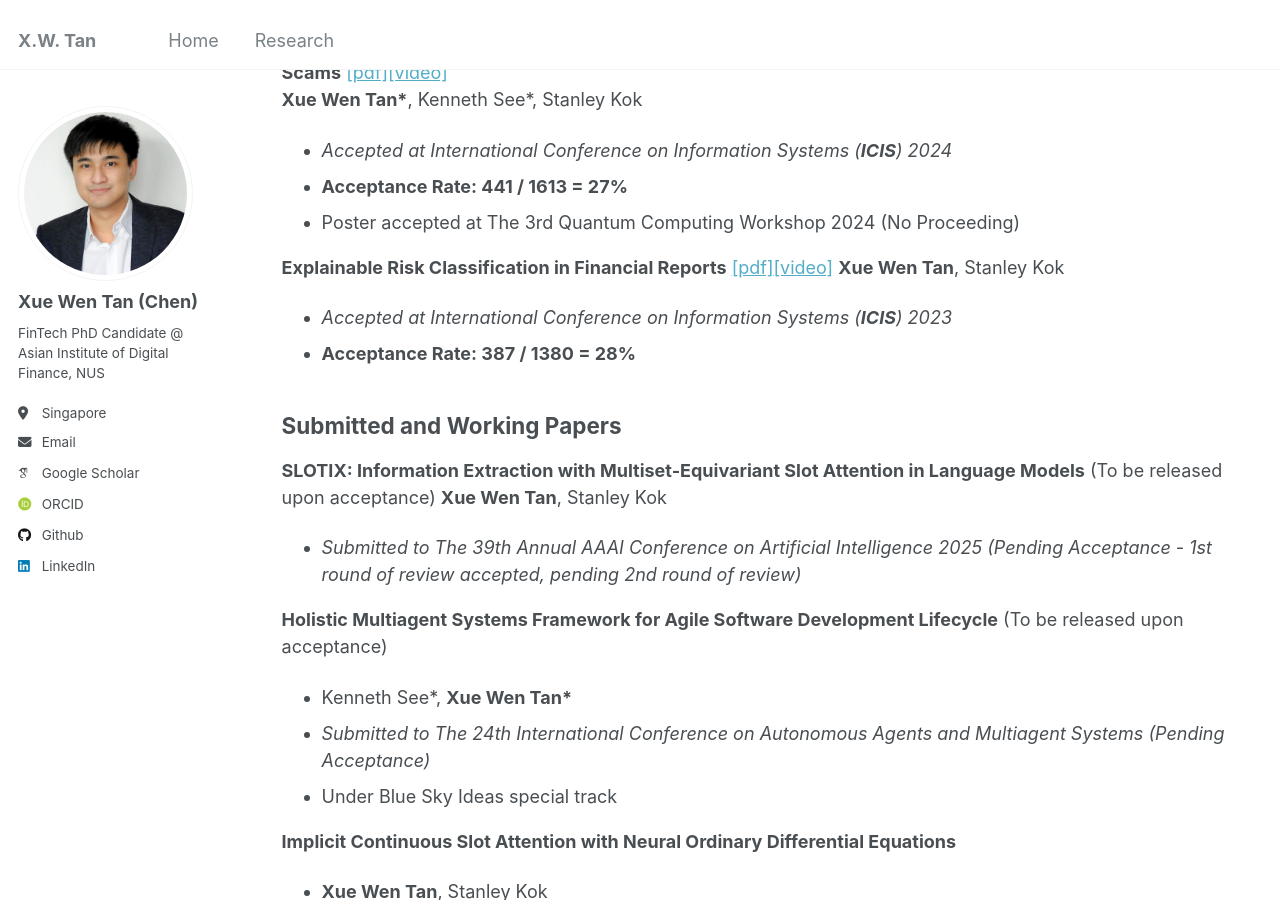
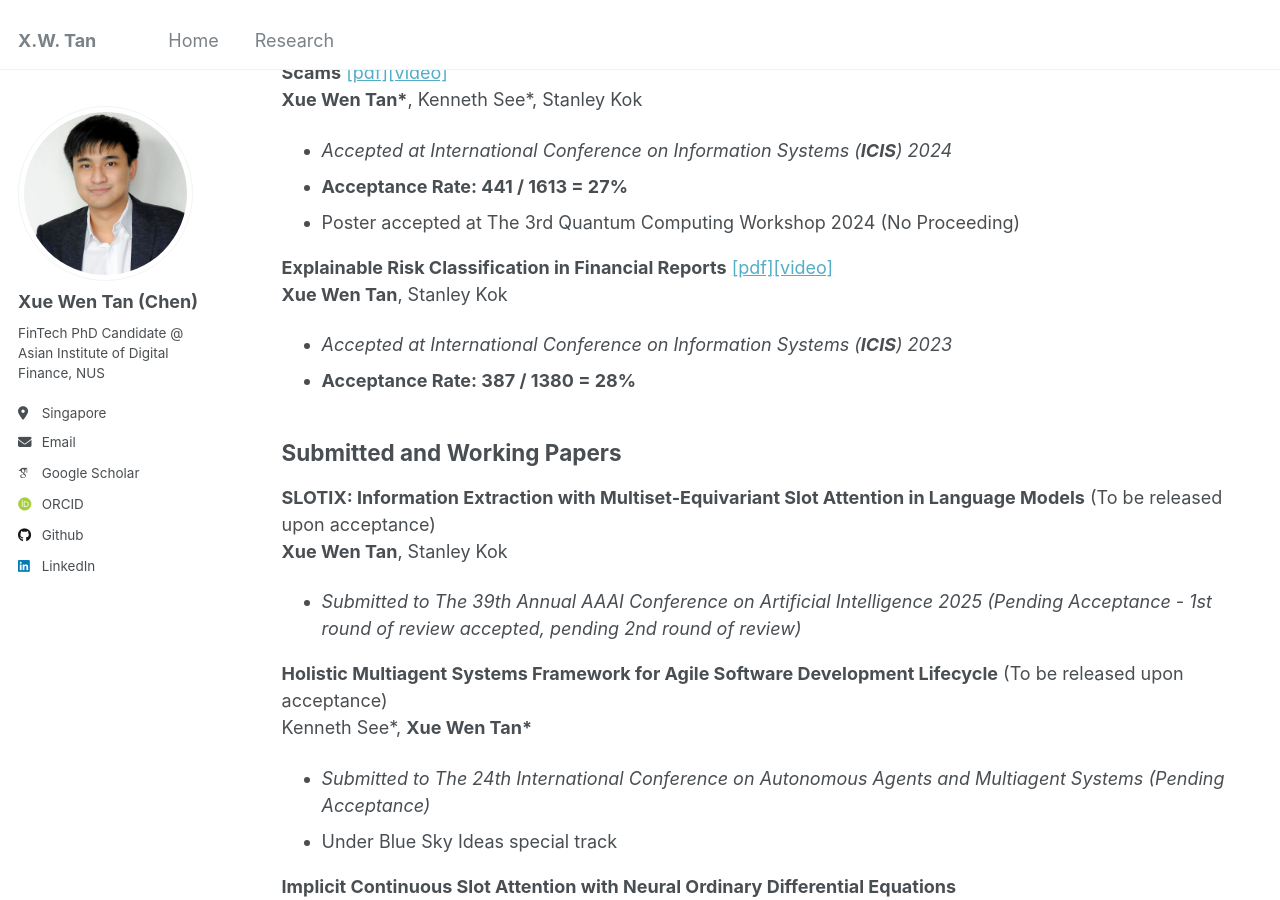
Before and after one commit to Chen-XueWen/Chen-XueWen.github.io, a Jekyll site: the page built from _pages/publications.md, in a window 1280 px wide and 900 px high, scrolled down 336 px. Built offline with Jekyll 4.4.1, drawn with Linux system fonts in a browser that asks for light colours; some web fonts are replaced.

```diff
--- a/_pages/publications.md
+++ b/_pages/publications.md
@@ -14,28 +14,28 @@ My current research mainly focus on Natural Language Processing, specifically on
   - **Acceptance Rate: 441 / 1613 = 27%**
   - Poster accepted at The 3rd Quantum Computing Workshop 2024 (No Proceeding)
 
-**Explainable Risk Classification in Financial Reports** [[pdf]](https://arxiv.org/abs/2405.01881)[[video]](https://aisel.aisnet.org/icis2023/blockchain/blockchain/3/)
+**Explainable Risk Classification in Financial Reports** [[pdf]](https://arxiv.org/abs/2405.01881)[[video]](https://aisel.aisnet.org/icis2023/blockchain/blockchain/3/)\
 **Xue Wen Tan**, Stanley Kok
   - *Accepted at International Conference on Information Systems (**ICIS**) 2023*
   - **Acceptance Rate: 387 / 1380 = 28%**
 
 ## Submitted and Working Papers
-**SLOTIX: Information Extraction with Multiset-Equivariant Slot Attention in Language Models** (To be released upon acceptance)
+**SLOTIX: Information Extraction with Multiset-Equivariant Slot Attention in Language Models** (To be released upon acceptance)\
 **Xue Wen Tan**, Stanley Kok
   - *Submitted to The 39th Annual AAAI Conference on Artificial Intelligence 2025 (Pending Acceptance - 1st round of review accepted, pending 2nd round of review)*
 
-**Holistic Multiagent Systems Framework for Agile Software Development Lifecycle** (To be released upon acceptance)
-  - Kenneth See\*, **Xue Wen Tan\***
+**Holistic Multiagent Systems Framework for Agile Software Development Lifecycle** (To be released upon acceptance)\
+Kenneth See\*, **Xue Wen Tan\***
   - *Submitted to The 24th International Conference on Autonomous Agents and Multiagent Systems (Pending Acceptance)*
   - Under Blue Sky Ideas special track
 
-**Implicit Continuous Slot Attention with Neural Ordinary Differential Equations**
-  - **Xue Wen Tan**, Stanley Kok
+**Implicit Continuous Slot Attention with Neural Ordinary Differential Equations**\
+**Xue Wen Tan**, Stanley Kok
   - *Work in Progress*
 
 ## Workshops, Symposiums and Seminars
-**Seeing the Forest, Not Just the Trees: A Micro-Macro Explainable Model for Financial Risk Classification**
-  - **Xue Wen Tan**, Stanley Kok
+**Seeing the Forest, Not Just the Trees: A Micro-Macro Explainable Model for Financial Risk Classification**\
+**Xue Wen Tan**, Stanley Kok
   - *Paper accepted with oral presentation at **AAAI Summer Symposium AI4FinTech** 2023, did not archive in proceeding, extended to ICIS 2023*
   - Also presented at ETH-NUS FinsureTech Conference 2023
 
```
